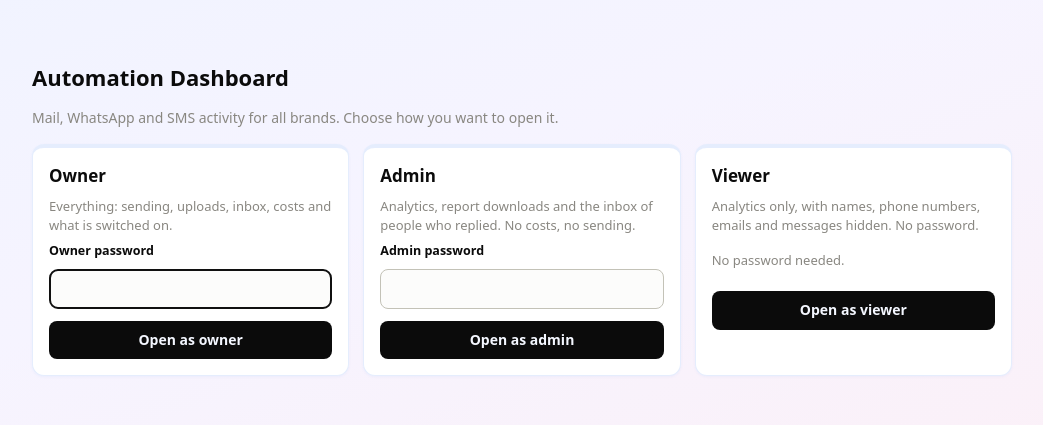
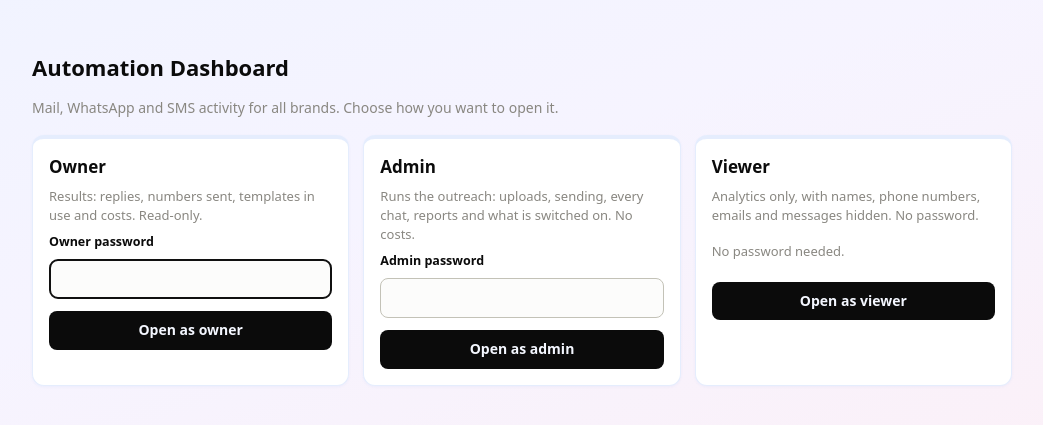
Before and after one commit to z9mb83/automation-dashboard, a Next.js app: page /login in a window 1280 px wide. Shown: the part 181-606 px from the top of the page, without its empty margins (118-1161 px from the left). Built offline with nearby package versions, Linux system fonts and the light colour scheme.

Commit message:
Sign-in cards: new owner / admin text

```diff
--- a/app/login/page.js
+++ b/app/login/page.js
@@ -3,8 +3,8 @@ export const metadata = { title: 'Sign in · Automation Dashboard' };
 // Pick who you are: Owner (owner password), Admin (admin password) or Viewer (no password).
 // Each password works only on its own card. Plain HTML forms, no script needed.
 const ROLES = [
-  { as: 'owner', title: 'Owner', text: 'Everything: sending, uploads, inbox, costs and what is switched on.' },
-  { as: 'admin', title: 'Admin', text: 'Analytics, report downloads and the inbox of people who replied. No costs, no sending.' },
+  { as: 'owner', title: 'Owner', text: 'Results: replies, numbers sent, templates in use and costs. Read-only.' },
+  { as: 'admin', title: 'Admin', text: 'Runs the outreach: uploads, sending, every chat, reports and what is switched on. No costs.' },
   { as: 'viewer', title: 'Viewer', text: 'Analytics only, with names, phone numbers, emails and messages hidden. No password.' },
 ];
 
```
